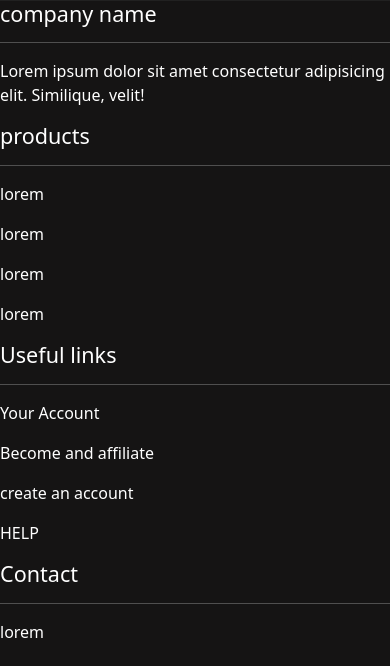
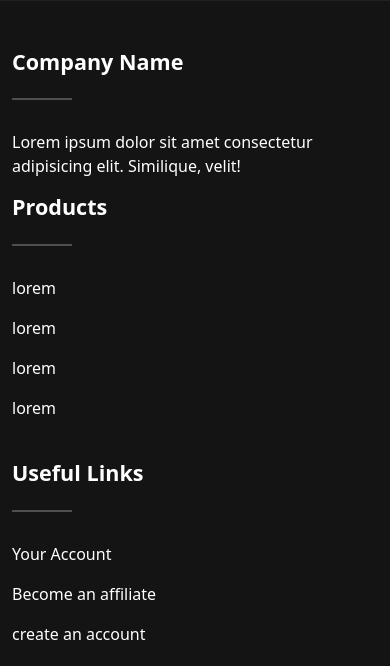
Before and after one commit to Duke-Skygawker/Bootstrap-5-and-SASS-dynamic-portfolio, a website: page index.html in a window 390 px wide. Shown: the part 11334-12000 px from the top of the page. Drawn offline with nearby package versions, Linux system fonts and the light colour scheme; files that its build step writes are made by us from their sources.

Commit message:
footer done

```diff
--- a/index.html
+++ b/index.html
@@ -22,7 +22,7 @@
     <nav
       class="navbar navbar-expand-lg navbar-dark bg-primary sticky-top shadow menu"
     >
-      <div class="container-fluid">
+      <div class="container">
         <a class="navbar-brand" href="#">
           <img src="images/logo.png" alt="logo image"
         /></a>
@@ -798,7 +798,7 @@
             </div>
           </div>
         </div>
-        </div>
+      </div>
         <!-- Social Media -->
         <div class="footer-sm " style="background-color: #212121;">
           <div class="container">
@@ -816,52 +816,59 @@
               </div>
             </div>
           </div>
-
-        <div class="row">
-          <div class="col-lg-6">
-            <h4>company name</h4>
-            <hr>
+        <!-- Company info -->
+        <div class="container company-info mt-5">
+        <div class="row justify-content-center mt-3 pb-3">
+          <div class="col-12 col-sm-6 col-lg-6 ">
+            <h4 class="text-capitalize fw-bold">company name</h4>
+            <hr class="bg-white d-inline-block mb-4" style="width:60px; height:2px">
             <p>Lorem ipsum dolor sit amet consectetur adipisicing elit. Similique, velit!
             </p>
           </div>
 
-          <div class="col-lg-2">
-            <h4>products</h4>
-            <hr>
+          <div class="col-12 col-sm-6 col-lg-2 mb-4">
+            <h4 class="text-capitalize fw-bold">products</h4>
+            <hr class="bg-white d-inline-block mb-4" style="width:60px; height:2px">
             <div class="footer-description">
-              <p>lorem</p>
-              <p>lorem</p>
-              <p>lorem</p>
-              <p>lorem</p>
+            <p><a href="#">lorem</a></p>
+            <p><a href="#">lorem</a></p>
+            <p><a href="#">lorem</a></p>
+            <p><a href="#">lorem</a></p>
+
             </div>
          </div>
-         <div class="col-lg-2">
-          <h4>Useful links</h4>
-          <hr>
+         <div class="col-12 col-sm-6 col-lg-2 mb-4">
+          <h4 class="text-capitalize fw-bold">Useful links</h4>
+          <hr class="bg-white d-inline-block mb-4" style="width:60px; height:2px">
           <div class="footer-description">
-            <p>Your Account</p>
-            <p>Become and affiliate</p>
-            <p>create an account</p>
-            <p>HELP</p>
+            <p><a href="#">Your Account</a></p>
+            <p><a href="#">Become an affiliate</a></p>
+            <p><a href="#">create an account</a></p>
+            <p><a href="#">HELP</a></p>
           </div>
          </div>
-         <div class="col-lg-2">
-          <h4>Contact</h4>
-          <hr>
+         <div class="col-12 col-sm-6 col-lg-2 mb-4">
+          <h4 class="text-capitalize fw-bold">Contact</h4>
+          <hr class="bg-white d-inline-block mb-4" style="width:60px; height:2px">
           <div class="footer-description">
-            <p>lorem</p>
-            <p>lorem</p>
-            <p>lorem</p>
-            <p>lorem</p>
+            <p><a href="#">lorem</a></p>
+            <p><a href="#">lorem</a></p>
+            <p><a href="#">lorem</a></p>
+            <p><a href="#">lorem</a></p>
           </div>
           </div>
+        </div>
       </div>
     </div>
-    <div class="container footer-copyright">
-      <div class="row text-center">
-        <p><span>C Copyright 2023</span> Multi-purpose Company <span>| Created by</span> <a href="https://github.com/Duke-Skygawker" target="_blank">Bart</a></p>
-      </div>
-    </div>
+      <!-- Copyright footer -->
+
+        <div class="container copyright-container">
+          <div class="row text-center footer-copyright">
+            <p><span> Copyright 2023</span> Multi-purpose Company <span>| Created by</span> <a href="https://github.com/Duke-Skygawker" target="_blank">Bart</a></p>
+          </div>
+        </div>
+
+
     </section>
 
     <script src="glightbox/js/glightbox.min.js"></script>
--- a/scss/sections/_footer.scss
+++ b/scss/sections/_footer.scss
@@ -84,3 +84,40 @@
     }
   }
 }
+
+.company-info {
+  .footer-description {
+    p {
+      a {
+        text-decoration: none;
+        color: $white;
+
+        &:hover {
+          color: $primary;
+        }
+      }
+    }
+  }
+}
+.copyright-container {
+  background: $black;
+  max-width: 100%;
+  .footer-copyright {
+    padding: 2.5rem 0 1.5rem 0;
+
+    p {
+      span {
+        color: $gray-700;
+      }
+
+      a {
+        text-decoration: none;
+        color: $white;
+
+        &:hover {
+          color: $primary;
+        }
+      }
+    }
+  }
+}
```
Also changed, not shown: assets/css/style.css, 1 other file.
